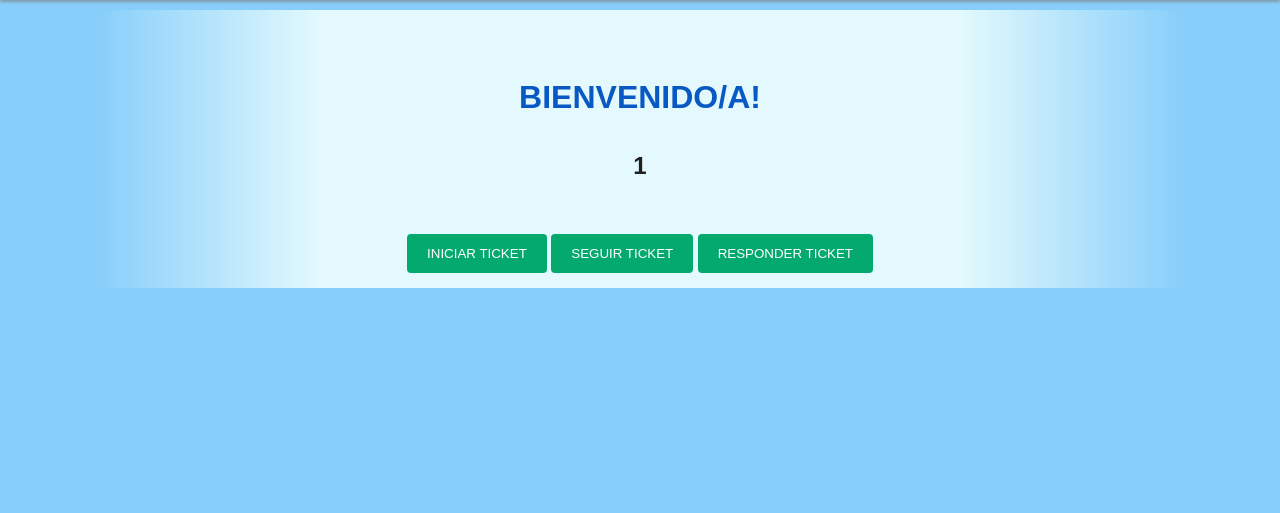
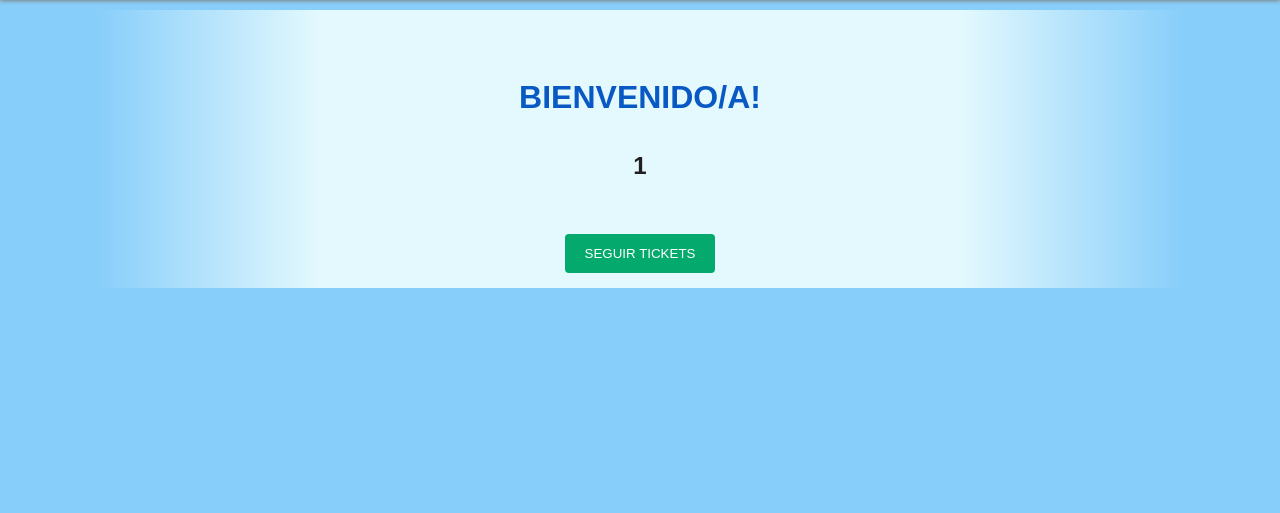
Before and after one commit to P4B0N/Ticketera_Django, a Django app: page /ticketera/bienvenida/1/ in a window 1280 px wide. Shown: the part 80-593 px from the top of the page. Run offline with Django 3.2, Linux system fonts and the light colour scheme; the visitor is signed in with stand-in values (Sample User, id 1); some libraries are stand-ins or nearby versions.

Commit message:
Visualización de Iniciar Ticket según tipo de Usuario

```diff
--- a/templates/ticketera/bienvenida.html
+++ b/templates/ticketera/bienvenida.html
@@ -16,8 +16,9 @@ Bienvenido
                 <br/>
                 <br/>
                 <br/>
+                {% if not request.user.is_staff and not request.user.usuario.es_supervisor and not request.user.usuario.es_empleado %}
                 <a href="{% url "nuevo_ticket" %}"><input type="button" value="INICIAR TICKET"></a>
-                <a href="{% url "seguimiento" %}"><input type="button" value="SEGUIR TICKET"></a>
-                <a href="{% url "respuesta_ticket" %}"><input type="button" value="RESPONDER TICKET"></a>
+                {% endif %}
+                <a href="{% url "seguimiento" %}"><input type="button" value="SEGUIR TICKETS"></a>
             </div>
 {% endblock contenido %}
--- a/templates/ticketera/seguimiento.html
+++ b/templates/ticketera/seguimiento.html
@@ -31,6 +31,8 @@ Seguimiento
     </div>
     <br/>
     <a href="{% url "index" %}"><input type="button" value="Atrás"></a>
+    {% if not request.user.is_staff and not request.user.usuario.es_supervisor and not request.user.usuario.es_empleado %}
      <a href="{% url "nuevo_ticket" %}"><input type="button" value="Nuevo Ticket"></a>
+    {% endif %}
 </div>
 {% endblock contenido %}
--- a/ticketera/views.py
+++ b/ticketera/views.py
@@ -52,17 +52,20 @@ def login(request):
 
 @login_required(login_url=settings.LOGIN_URL)
 def nuevo_ticket(request):
-    formulario = TicketForm(request.POST or None,request.FILES or None)
+    if not request.user.is_staff and not request.user.usuario.es_supervisor and not request.user.usuario.es_empleado:
+        formulario = TicketForm(request.POST or None,request.FILES or None)
 
-    formulario.fields['empresa'].queryset = Empresa.objects.filter(usuario__user=request.user, baja=False)
+        formulario.fields['empresa'].queryset = Empresa.objects.filter(usuario__user=request.user, baja=False)
 
-    usuario_activo = Usuario.objects.filter(user=request.user)
-    formulario.fields['usuario'].initial = usuario_activo[0]
+        usuario_activo = Usuario.objects.filter(user=request.user)
+        formulario.fields['usuario'].initial = usuario_activo[0]
 
-    if formulario.is_valid():
-        formulario.save()
-        messages.success(request,'Se ha creado el ticket correctamente')
-        return redirect('envio_confirmado')
+        if formulario.is_valid():
+            formulario.save()
+            messages.success(request,'Se ha creado el ticket correctamente')
+            return redirect('envio_confirmado')
+    else:
+        return redirect('index')
     return render(request, "ticketera/nuevo_ticket.html",{"formulario":formulario})
 
 def registro(request):
```
